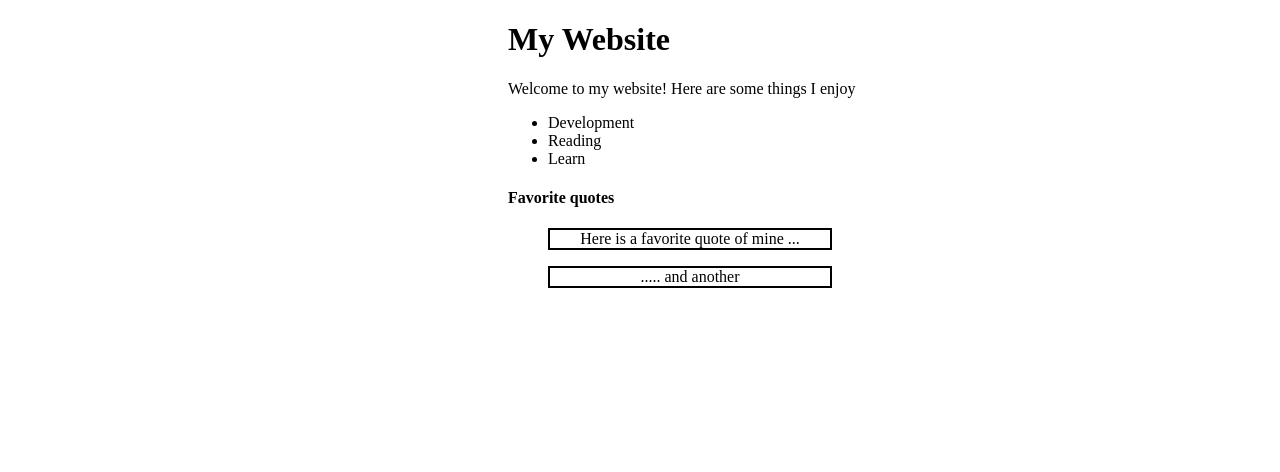
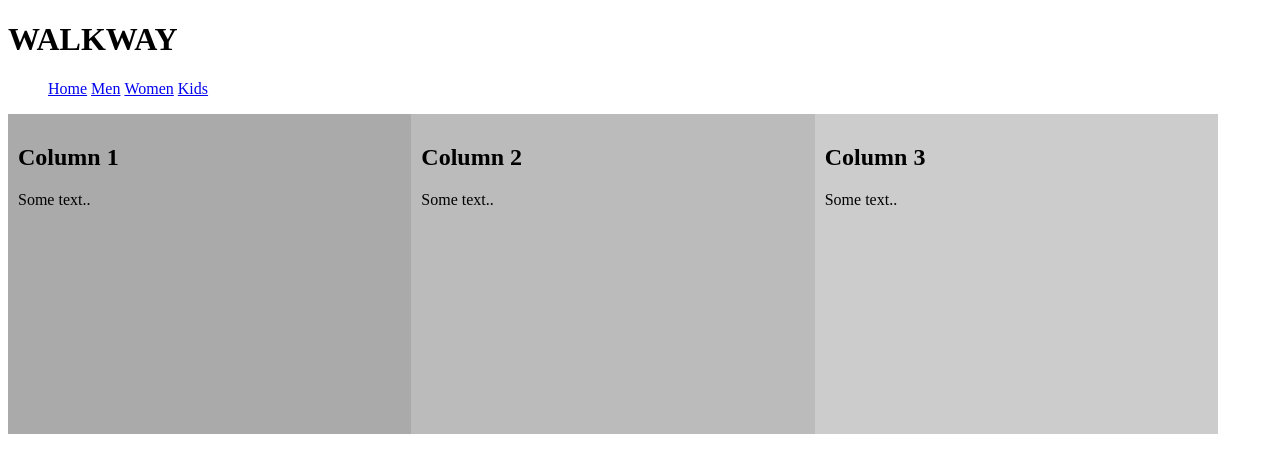
Before and after one commit to mounica14/mounica, a plain HTML site: page index1.html in a window 1280 px wide. Drawn offline with Linux system fonts and the light colour scheme.

Commit message:
assignment-1st commit

```diff
--- a/css/style.css
+++ b/css/style.css
@@ -6,3 +6,18 @@ blockquote{
  border:2px solid black;
  text-align:center;
 }
+
+.column {
+
+    float: left;
+    width: 30.33%;
+    padding: 10px;
+    height: 300px; /* Should be removed. Only for demonstration */
+
+}
+
+
+
+li {
+    display: inline;
+  }
--- /dev/null
+++ b/css/style1.css
@@ -0,0 +1,15 @@
+.column {
+  float: left;
+  width: 33.33%;
+}
+
+/* Clear floats after the columns */
+.row:after {
+  content: "";
+  display: table;
+  clear: both;
+}
+
+li {
+    display: inline;
+  }
--- a/index1.html
+++ b/index1.html
@@ -1,22 +1,34 @@
 <!doctype html>
 <html lang="">
 <head>
-  <title>First web page</title>
-  <meta charset="utf-8">
-  <link rel="stylesheet" href="./css/style.css"/>
-</head>
-<body>
- <div>
-   <h1><strong>My  Website</strong></h1>
-   <p>Welcome to my website! Here are some things I enjoy</p>
-<ul>
-<li>Development</li>
-<li>Reading</li>
-<li>Learn</li>
-</ul>
-  <h4>Favorite quotes</h4>
-  <blockquote>Here is a favorite quote of mine ... </blockquote>
-  <blockquote> ..... and another </bockquote>
-</div>
+  <title>MY WEBSITE</title>
+   <meta charset="utf-8">
+   <link rel="stylesheet" href="./css/style.css"/>
+      <h1>WALKWAY</h1>
+      <ul>
+          <li><a href="#">Home</a></li>
+          <li><a href="#Men">Men</a></li>
+          <li><a href="#Women">Women</a></li>
+          <li><a href="#Kids">Kids</a></li>
+      </ul>
+        </head>
+        <body>
+              <div class="column" style="background-color:#aaa;">
+                <h2>Column 1</h2>
+                <p>Some text..</p>
+              </div>
+              <div class="column" style="background-color:#bbb;">
+                <h2>Column 2</h2>
+                <p>Some text..</p>
+              </div>
+              <div class="column" style="background-color:#ccc;">
+                <h2>Column 3</h2>
+                <p>Some text..</p>
+              </div>
 </body>
+
+
+
+
+
 </html>
```
